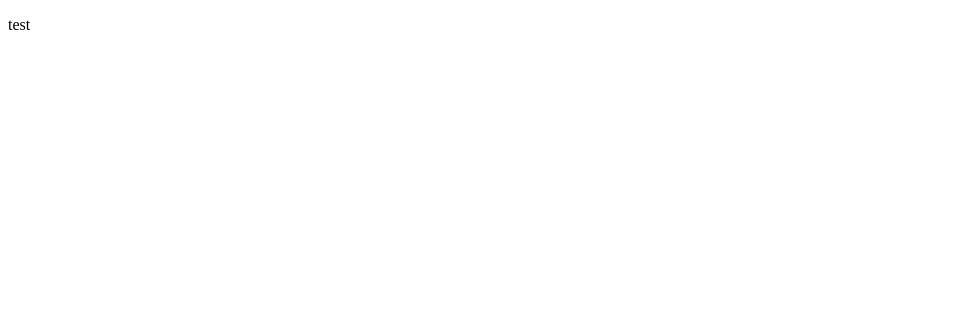
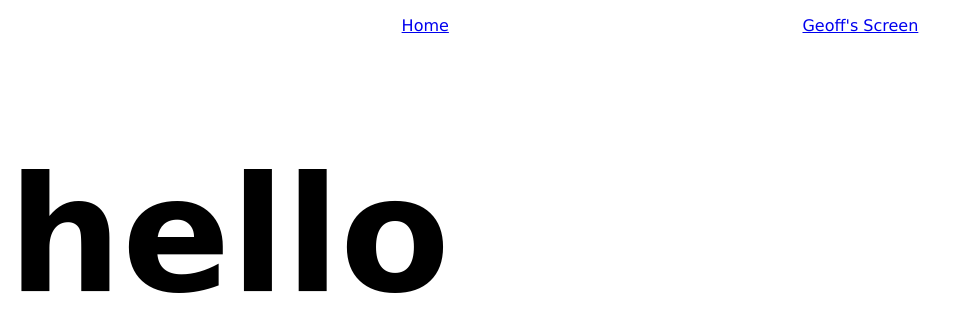
Before and after one commit to sargimo/my-classmates-geoff, a Vue app: page /geoff in a window 1280 px wide. Shown: the top 332 px of the page, without its empty margins (0-971 px from the left). Built offline with nearby package versions, Linux system fonts and the light colour scheme.

Commit message:
geoff's screen

```diff
--- a/public/index.html
+++ b/public/index.html
@@ -13,5 +13,7 @@
     </noscript>
     <div id="app"></div>
     <!-- built files will be auto injected -->
+    <script src="https://cdnjs.cloudflare.com/ajax/libs/jquery/3.3.1/jquery.min.js"></script>
+
   </body>
 </html>
--- /dev/null
+++ b/src/components/Home.vue
@@ -0,0 +1,14 @@
+<template>
+    <div>Homepage</div>
+</template>
+
+<script>
+export default {
+  name: "Home"
+}
+</script>
+
+<!-- Add "scoped" attribute to limit CSS to this component only -->
+<style scoped>
+
+</style>
--- a/src/components/MyHeader.vue
+++ b/src/components/MyHeader.vue
@@ -1,16 +1,24 @@
 <template>
-  <nav><p>test</p></nav>
+  <nav>
+    <ul>
+      <li><router-link v-bind:to="'/'" exact>Home</router-link></li>
+      <li><router-link v-bind:to="'/geoff'" exact>Geoff's Screen</router-link></li>
+    </ul>
+  </nav>
 </template>
 
 <script>
 export default {
-  name: "MyHeader",
-  props: {
-    msg: String
-  }
+  name: "MyHeader"
 };
 </script>
 
 <!-- Add "scoped" attribute to limit CSS to this component only -->
 <style scoped>
+  ul {
+    list-style: none;
+    display: flex;
+    justify-content: space-evenly;
+    font-family: 'Lucida Sans', 'Lucida Sans Regular', 'Lucida Grande', 'Lucida Sans Unicode', Geneva, Verdana, sans-serif;
+  }
 </style>
--- /dev/null
+++ b/src/components/geoff/Geoff.vue
@@ -0,0 +1,17 @@
+<template>
+    <h1>hello</h1>
+</template>
+
+<script>
+export default {
+  name: "Geoff"
+}
+</script>
+
+<!-- Add "scoped" attribute to limit CSS to this component only -->
+<style scoped>
+    h1 {
+        font-size: 10rem;
+        font-family: "Comic Sans MS", cursive, sans-serif;
+    }
+</style>
--- a/src/main.js
+++ b/src/main.js
@@ -1,11 +1,16 @@
 import Vue from "vue";
 import App from "./App.vue";
+import Home from "./components/Home.vue";
+import Geoff from "./components/geoff/Geoff.vue";
 import VueRouter from "vue-router";
 
 Vue.config.productionTip = false;
 Vue.use(VueRouter);
 
-const routes = []
+const routes = [
+  {path: "/", component: Home},
+  {path: "/geoff", component: Geoff}
+];
 
 const router = new VueRouter({
   routes,
```
Also changed, not shown: src/App.vue (+6 -2 lines), 6 other files (tests, documents, lock files or other folders).
